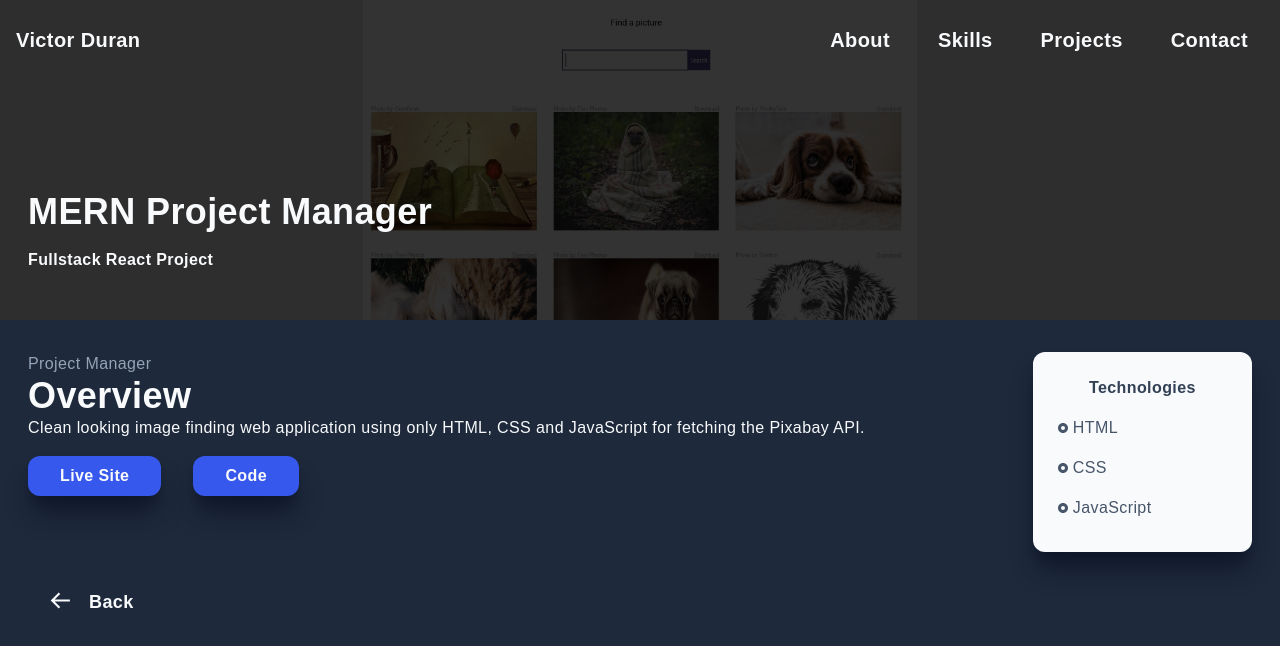
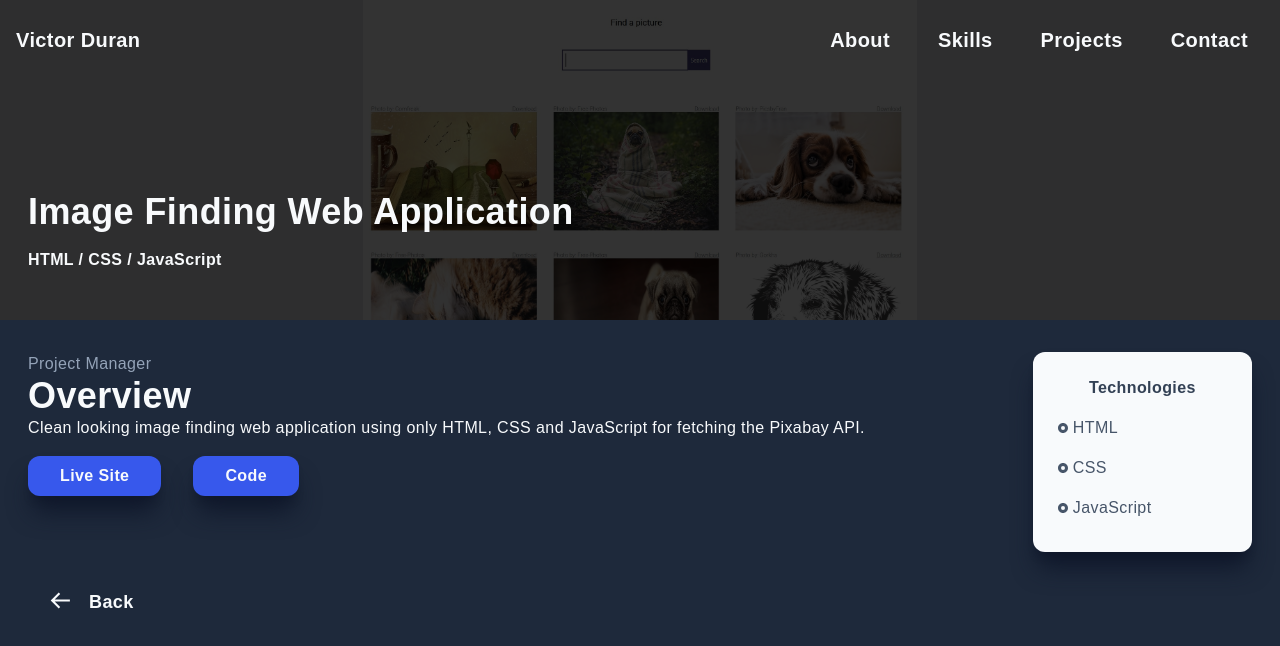
Before and after one commit to vudjzx/portfolio_v2, a Next.js app: page /image-finder in a window 1280 px wide. Shown: the top 646 px of the page. Built offline with nearby package versions, Linux system fonts and the light colour scheme.

Commit message:
fix section naming

```diff
--- a/pages/image-finder.jsx
+++ b/pages/image-finder.jsx
@@ -25,8 +25,8 @@ const ImageFinder = () => {
           alt="/"
         />
         <div className="absolute top-[70%] max-w-[1240px] w-full left-[50%] right-[50%] translate-x-[-50%] translate-y-[-50%] text-white z-10 p-2">
-          <h2 className="py-4 text-slate-50">MERN Project Manager</h2>
-          <h3 className="text-slate-50">Fullstack React Project</h3>
+          <h2 className="py-4 text-slate-50">Image Finding Web Application</h2>
+          <h3 className="text-slate-50">HTML / CSS / JavaScript</h3>
         </div>
       </div>
 
```
